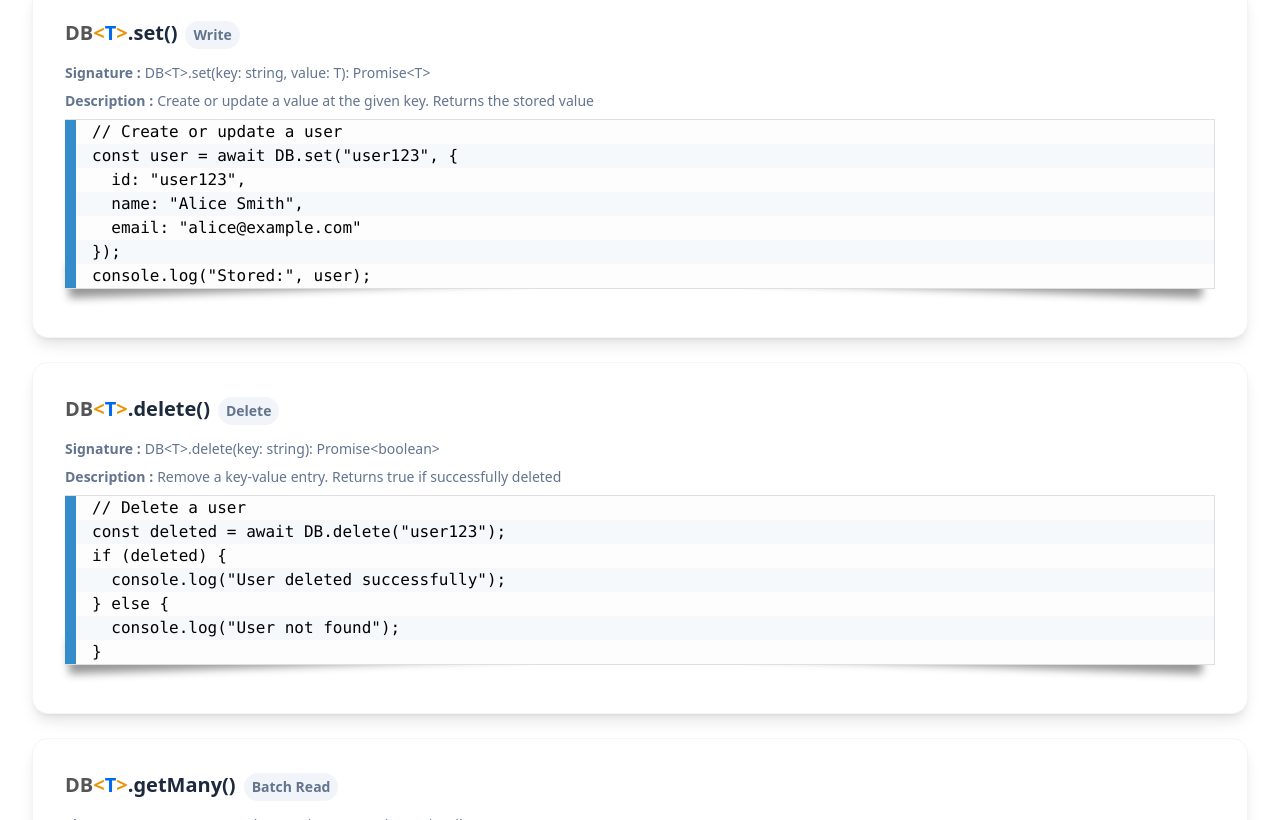
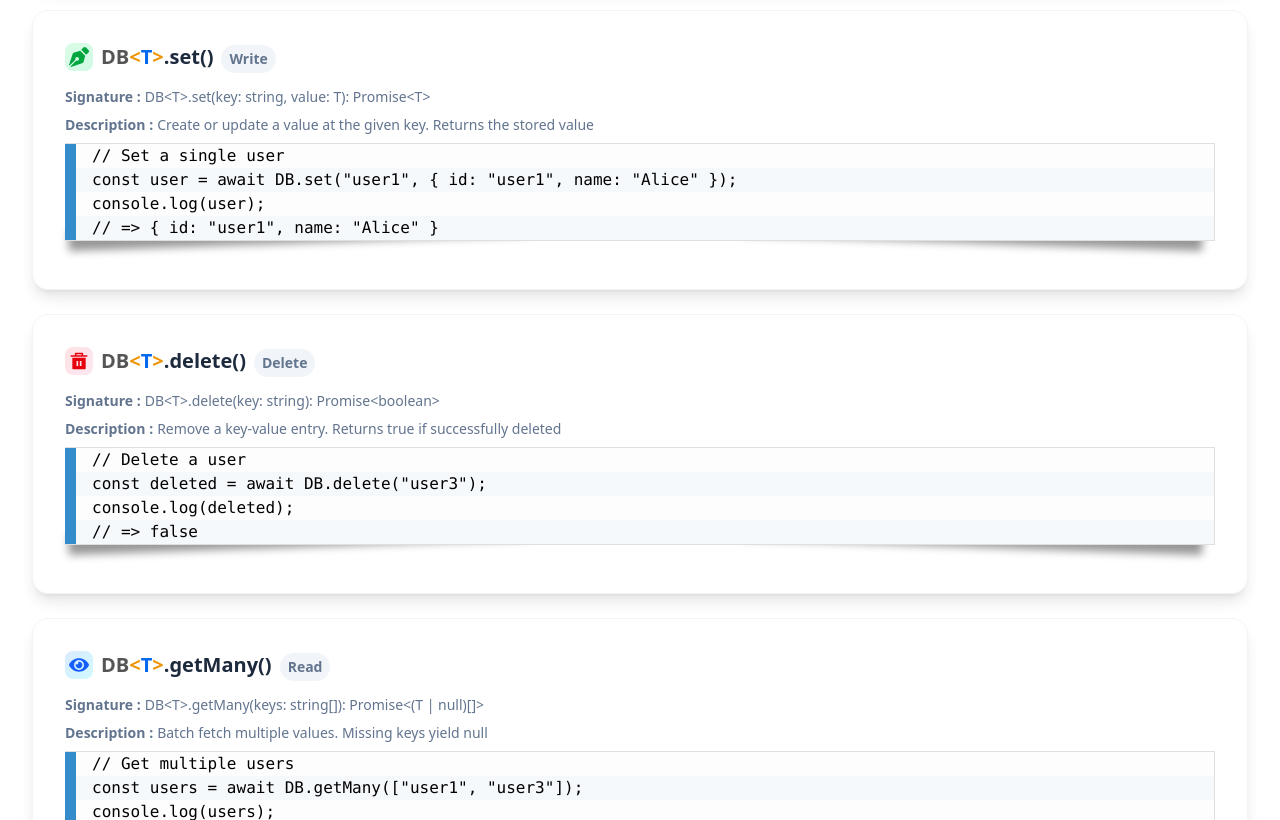
Before and after one commit to xenoDB/xenoSite, a React (Vite) app: page /database-methods in a window 1280 px wide. Shown: the part 1560-2380 px from the top of the page. Built offline with nearby package versions, Linux system fonts and the light colour scheme.

Commit message:
Upd methods page

```diff
--- a/src/pages/DatabaseMethods.tsx
+++ b/src/pages/DatabaseMethods.tsx
@@ -1,28 +1,60 @@
-import { FaBolt, FaDatabase, FaTrash, FaUsers } from "react-icons/fa";
+import { JSX } from "react";
 import CodeBlock from "../utilities/CodeBlock";
+import { RiDeleteBin5Fill } from "react-icons/ri";
+import { FaDatabase, FaEye, FaPenNib } from "react-icons/fa";
 
-export default function DatabaseMethods() {
-  const methods = [
+const readIcon = (
+  <div className="w-7 h-7 bg-gradient-to-br from-blue-100 to-cyan-100 rounded-lg flex items-center justify-center mb-2">
+    <FaEye className="w-5 h-5 text-blue-600" />
+  </div>
+);
+
+const writeIcon = (
+  <div className="w-7 h-7 bg-gradient-to-br from-green-100 to-emerald-100 rounded-lg flex items-center justify-center mb-2">
+    <FaPenNib className="w-5 h-5 text-green-600" />
+  </div>
+);
+
+const deleteIcon = (
+  <div className="w-7 h-7 bg-gradient-to-br from-red-100 to-pink-100 rounded-lg flex items-center justify-center mb-2">
+    <RiDeleteBin5Fill className="w-5 h-5 text-red-600" />
+  </div>
+);
+
+const methods: {
+  name: string;
+  example: string;
+  category: string;
+  icon: JSX.Element;
+  signature: string;
+  description: string;
+}[] = [
   {
     name: "all()",
     description: "Retrieve all key-value pairs in the database",
     signature: "all(): Promise<Record<string, T>>",
     category: "Read",
-      icon: FaDatabase,
-      example: `// Get all users
-const allUsers = await DB.all();
-console.log(allUsers);
-// { "user1": { id: "user1", name: "Alice" }, "user2": { id: "user2", name: "Bob" } }`,
+    icon: readIcon,
+    example:
+      `// Get all users\n` +
+      `const allUsers = await DB.all();\n` +
+      `console.log(allUsers);\n` +
+      `// => {\n` +
+      `//   "user1": { id: "user1", name: "Alice" },\n` +
+      `//   "user2": { id: "user2", name: "Bob" }\n` +
+      `// }`,
   },
   {
     name: "has()",
     description: "Check if a key exists in the database",
     signature: "has(key: string): Promise<boolean>",
     category: "Read",
-      icon: FaDatabase,
-      example: `// Check if user exists
-const exists = await DB.has("user123");
-console.log(exists); // true or false`,
+    icon: readIcon,
+    example:
+      `// Check if user exists\n` +
+      `const exists = await DB.has("user1");\n` +
+      `console.log(exists);\n` +
+      `// => true`,
   },
   {
     name: "get()",
@@ -30,14 +62,12 @@ console.log(exists); // true or false`,
       "Fetch the value for a specific key. Returns null if not found",
     signature: "get(key: string): Promise<T | null>",
     category: "Read",
-      icon: FaDatabase,
-      example: `// Get a specific user
-const user = await DB.get("user123");
-if (user) {
-  console.log(\`Found user: \${user.name}\`);
-} else {
-  console.log("User not found");
-}`,
+    icon: readIcon,
+    example:
+      `// Get a specific user\n` +
+      `const user = await DB.get("user2");\n` +
+      `console.log(user);\n` +
+      `// => { id: "user2", name: "Bob" }`,
   },
   {
     name: "set()",
@@ -45,14 +75,12 @@ if (user) {
       "Create or update a value at the given key. Returns the stored value",
     signature: "set(key: string, value: T): Promise<T>",
     category: "Write",
-      icon: FaDatabase,
-      example: `// Create or update a user
-const user = await DB.set("user123", {
-  id: "user123",
-  name: "Alice Smith",
-  email: "alice@example.com"
-});
-console.log("Stored:", user);`,
+    icon: writeIcon,
+    example:
+      `// Set a single user\n` +
+      `const user = await DB.set("user1", { id: "user1", name: "Alice" });\n` +
+      `console.log(user);\n` +
+      `// => { id: "user1", name: "Alice" }`,
   },
   {
     name: "delete()",
@@ -60,75 +88,237 @@ console.log("Stored:", user);`,
       "Remove a key-value entry. Returns true if successfully deleted",
     signature: "delete(key: string): Promise<boolean>",
     category: "Delete",
-      icon: FaTrash,
-      example: `// Delete a user
-const deleted = await DB.delete("user123");
-if (deleted) {
-  console.log("User deleted successfully");
-} else {
-  console.log("User not found");
-}`,
+    icon: deleteIcon,
+    example:
+      `// Delete a user\n` +
+      `const deleted = await DB.delete("user3");\n` +
+      `console.log(deleted);\n` +
+      `// => false`,
   },
   {
     name: "getMany()",
     description: "Batch fetch multiple values. Missing keys yield null",
     signature: "getMany(keys: string[]): Promise<(T | null)[]>",
-      category: "Batch Read",
-      icon: FaUsers,
-      example: `// Get multiple users at once
-const users = await DB.getMany(["user1", "user2", "user3"]);
-users.forEach((user, index) => {
-  if (user) {
-    console.log(\`User \${index + 1}:\`, user.name);
-  } else {
-    console.log(\`User \${index + 1}: Not found\`);
-  }
-});`,
+    category: "Read",
+    icon: readIcon,
+    example:
+      `// Get multiple users\n` +
+      `const users = await DB.getMany(["user1", "user3"]);\n` +
+      `console.log(users);\n` +
+      `// => [ { id: "user1", name: "Alice" }, null ]`,
   },
   {
     name: "setMany()",
     description: "Batch set multiple entries. Returns array of stored values",
     signature: "setMany(data: { key: string; value: T }[]): Promise<T[]>",
-      category: "Batch Write",
-      icon: FaUsers,
-      example: `// Create multiple users at once
-const users = await DB.setMany([
-  { key: "user1", value: { id: "user1", name: "Alice" } },
-  { key: "user2", value: { id: "user2", name: "Bob" } },
-  { key: "user3", value: { id: "user3", name: "Charlie" } }
-]);
-console.log(\`Created \${users.length} users\`);`,
+    category: "Write",
+    icon: writeIcon,
+    example:
+      `// Create multiple users\n` +
+      `const users = await DB.setMany([\n` +
+      `  { key: "user2", value: { id: "user2", name: "Bob" } },\n` +
+      `  { key: "user3", value: { id: "user3", name: "Charlie" } }\n` +
+      `]);\n` +
+      `console.log(users);\n` +
+      `// => [\n` +
+      `//   { id: "user2", name: "Bob" },\n` +
+      `//   { id: "user3", name: "Charlie" }\n` +
+      `// ]`,
   },
   {
     name: "deleteMany()",
     description: "Batch delete entries. Returns array of booleans per key",
     signature: "deleteMany(keys: string[]): Promise<boolean[]>",
-      category: "Batch Delete",
-      icon: FaTrash,
-      example: `// Delete multiple users
-const results = await DB.deleteMany(["user1", "user2", "user3"]);
-const deletedCount = results.filter(Boolean).length;
-console.log(\`Deleted \${deletedCount} out of \${results.length} users\`);`,
+    category: "Delete",
+    icon: deleteIcon,
+    example:
+      `// Delete multiple users\n` +
+      `const results = await DB.deleteMany(["user2", "user3"]);\n` +
+      `console.log(results);\n` +
+      `// => [ true, true ]`,
+  },
+  {
+    name: "push()",
+    description: "Push an element into the array at the specified key",
+    signature:
+      "push(key: string, value: ArrayElement<T>): Promise<{ length: number; element: ArrayElement<T> }>",
+    category: "Array Operation",
+    icon: writeIcon,
+    example:
+      `// Push log entries\n` +
+      `await DB.push("logs", { level: "info", msg: "Init" });\n` +
+      `await DB.push("logs", { level: "warn", msg: "High load" });\n` +
+      `const result = await DB.push("logs", { level: "error", msg: "Crash" });\n` +
+      `console.log(result.length);\n` +
+      `// => 3`,
+  },
+  {
+    name: "unshift()",
+    description: "Unshift an element into the array at the start",
+    signature:
+      "unshift(key: string, value: ArrayElement<T>): Promise<{ length: number; element: ArrayElement<T> }>",
+    category: "Array Operation",
+    icon: writeIcon,
+    example:
+      `// Unshift a system message\n` +
+      `const result = await DB.unshift("logs", { level: "system", msg: "Boot" });\n` +
+      `console.log(result.length);\n` +
+      `// => 4`,
+  },
+  {
+    name: "pop()",
+    description: "Remove and return the last element of the array",
+    signature:
+      "pop(key: string): Promise<{ length: number; element: ArrayElement<T> }>",
+    category: "Array Operation",
+    icon: deleteIcon,
+    example:
+      `// Pop last log\n` +
+      `const result = await DB.pop("logs");\n` +
+      `console.log(result.element);\n` +
+      `// => { level: "error", msg: "Crash" }`,
+  },
+  {
+    name: "shift()",
+    description: "Remove and return the first element of the array",
+    signature:
+      "shift(key: string): Promise<{ length: number; element: ArrayElement<T> }>",
+    category: "Array Operation",
+    icon: deleteIcon,
+    example:
+      `// Shift first log\n` +
+      `const result = await DB.shift("logs");\n` +
+      `console.log(result.element);\n` +
+      `// => { level: "system", msg: "Boot" }`,
+  },
+  {
+    name: "slice()",
+    description: "Get a slice of the array between start and end indices",
+    signature:
+      "slice(key: string, start: number, end?: number): Promise<ArrayElement<T>[] | null>",
+    category: "Array Operation",
+    icon: readIcon,
+    example:
+      `// View remaining logs\n` +
+      `const logs = await DB.slice("logs", 0);\n` +
+      `console.log(logs);\n` +
+      `// => [\n` +
+      `//   { level: "info", msg: "Init" },\n` +
+      `//   { level: "warn", msg: "High load" }\n` +
+      `// ]`,
   },
 ];
 
-  const readIcon = (
-    <div className="w-7 h-7 bg-gradient-to-br from-blue-100 to-cyan-100 rounded-lg flex items-center justify-center mb-2">
-      <FaDatabase className="w-5 h-5 text-blue-600" />
-    </div>
-  );
-
-  const writeIcon = (
-    <div className="w-7 h-7 bg-gradient-to-br from-green-100 to-emerald-100 rounded-lg flex items-center justify-center mb-2">
-      <FaBolt className="w-5 h-5 text-green-600" />
-    </div>
-  );
-
-  const deleteIcon = (
-    <div className="w-7 h-7 bg-gradient-to-br from-red-100 to-pink-100 rounded-lg flex items-center justify-center mb-2">
-      <FaTrash className="w-5 h-5 text-red-600" />
-    </div>
-  );
+export default function DatabaseMethods() {
+  //   const methods = [
+  //     {
+  //       name: "all()",
+  //       description: "Retrieve all key-value pairs in the database",
+  //       signature: "all(): Promise<Record<string, T>>",
+  //       category: "Read",
+  //       icon: FaDatabase,
+  //       example: `// Get all users
+  // const allUsers = await DB.all();
+  // console.log(allUsers);
+  // // { "user1": { id: "user1", name: "Alice" }, "user2": { id: "user2", name: "Bob" } }`,
+  //     },
+  //     {
+  //       name: "has()",
+  //       description: "Check if a key exists in the database",
+  //       signature: "has(key: string): Promise<boolean>",
+  //       category: "Read",
+  //       icon: FaDatabase,
+  //       example: `// Check if user exists
+  // const exists = await DB.has("user123");
+  // console.log(exists); // true or false`,
+  //     },
+  //     {
+  //       name: "get()",
+  //       description:
+  //         "Fetch the value for a specific key. Returns null if not found",
+  //       signature: "get(key: string): Promise<T | null>",
+  //       category: "Read",
+  //       icon: FaDatabase,
+  //       example: `// Get a specific user
+  // const user = await DB.get("user123");
+  // if (user) {
+  //   console.log(\`Found user: \${user.name}\`);
+  // } else {
+  //   console.log("User not found");
+  // }`,
+  //     },
+  //     {
+  //       name: "set()",
+  //       description:
+  //         "Create or update a value at the given key. Returns the stored value",
+  //       signature: "set(key: string, value: T): Promise<T>",
+  //       category: "Write",
+  //       icon: FaDatabase,
+  //       example: `// Create or update a user
+  // const user = await DB.set("user123", {
+  //   id: "user123",
+  //   name: "Alice Smith",
+  //   email: "alice@example.com"
+  // });
+  // console.log("Stored:", user);`,
+  //     },
+  //     {
+  //       name: "delete()",
+  //       description:
+  //         "Remove a key-value entry. Returns true if successfully deleted",
+  //       signature: "delete(key: string): Promise<boolean>",
+  //       category: "Delete",
+  //       icon: FaTrash,
+  //       example: `// Delete a user
+  // const deleted = await DB.delete("user123");
+  // if (deleted) {
+  //   console.log("User deleted successfully");
+  // } else {
+  //   console.log("User not found");
+  // }`,
+  //     },
+  //     {
+  //       name: "getMany()",
+  //       description: "Batch fetch multiple values. Missing keys yield null",
+  //       signature: "getMany(keys: string[]): Promise<(T | null)[]>",
+  //       category: "Batch Read",
+  //       icon: FaUsers,
+  //       example: `// Get multiple users at once
+  // const users = await DB.getMany(["user1", "user2", "user3"]);
+  // users.forEach((user, index) => {
+  //   if (user) {
+  //     console.log(\`User \${index + 1}:\`, user.name);
+  //   } else {
+  //     console.log(\`User \${index + 1}: Not found\`);
+  //   }
+  // });`,
+  //     },
+  //     {
+  //       name: "setMany()",
+  //       description: "Batch set multiple entries. Returns array of stored values",
+  //       signature: "setMany(data: { key: string; value: T }[]): Promise<T[]>",
+  //       category: "Batch Write",
+  //       icon: FaUsers,
+  //       example: `// Create multiple users at once
+  // const users = await DB.setMany([
+  //   { key: "user1", value: { id: "user1", name: "Alice" } },
+  //   { key: "user2", value: { id: "user2", name: "Bob" } },
+  //   { key: "user3", value: { id: "user3", name: "Charlie" } }
+  // ]);
+  // console.log(\`Created \${users.length} users\`);`,
+  //     },
+  //     {
+  //       name: "deleteMany()",
+  //       description: "Batch delete entries. Returns array of booleans per key",
+  //       signature: "deleteMany(keys: string[]): Promise<boolean[]>",
+  //       category: "Batch Delete",
+  //       icon: FaTrash,
+  //       example: `// Delete multiple users
+  // const results = await DB.deleteMany(["user1", "user2", "user3"]);
+  // const deletedCount = results.filter(Boolean).length;
+  // console.log(\`Deleted \${deletedCount} out of \${results.length} users\`);`,
+  //     },
+  //   ];
 
   const features = [
     {
@@ -171,10 +361,10 @@ console.log(\`Deleted \${deletedCount} out of \${results.length} users\`);`,
   });
 
   function T(method: {
-    icon: any;
     name: string;
     example: string;
     category: string;
+    icon: JSX.Element;
     signature: string;
     description: string;
   }) {
```
Lines whose indentation alone changed are shown as unchanged.
